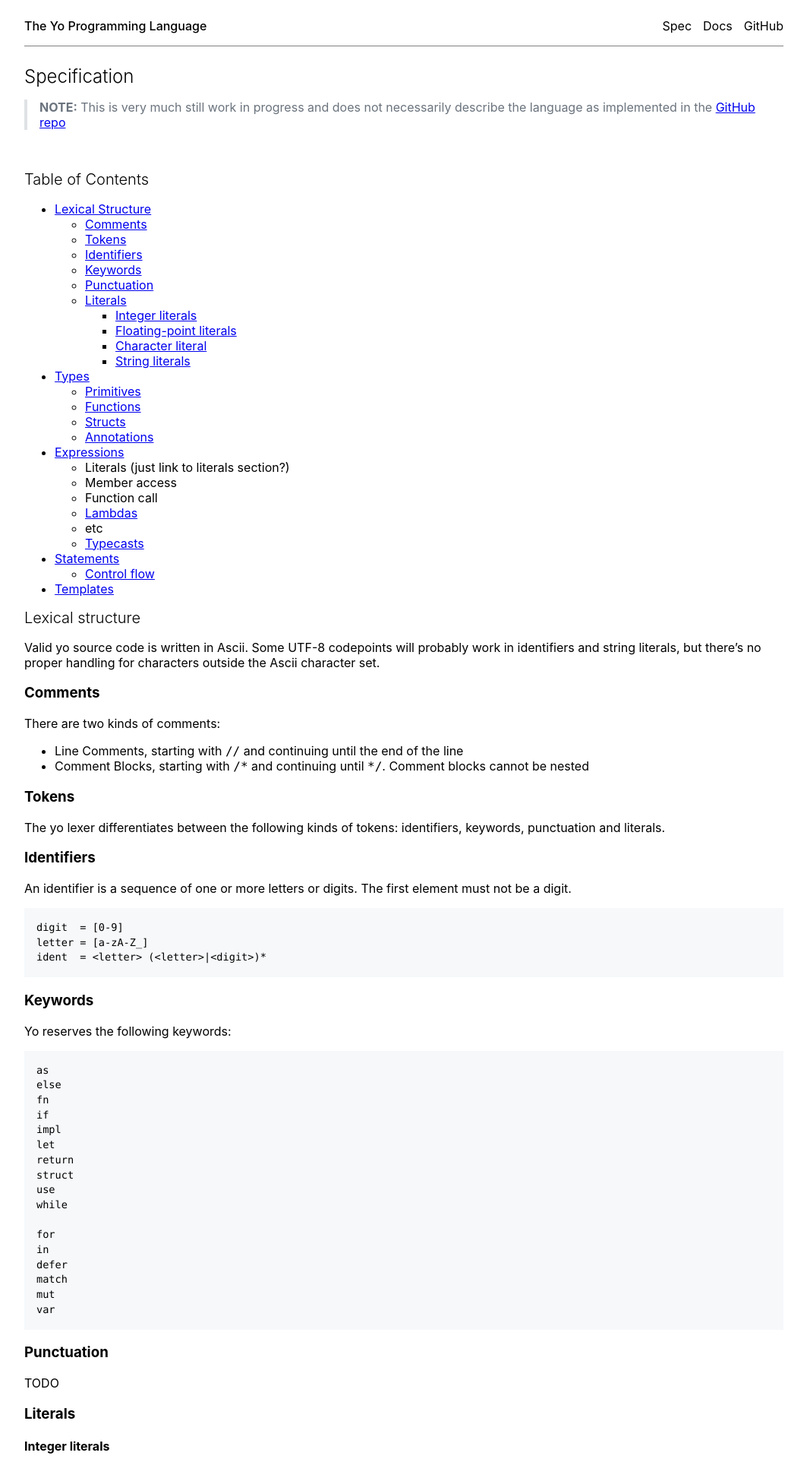
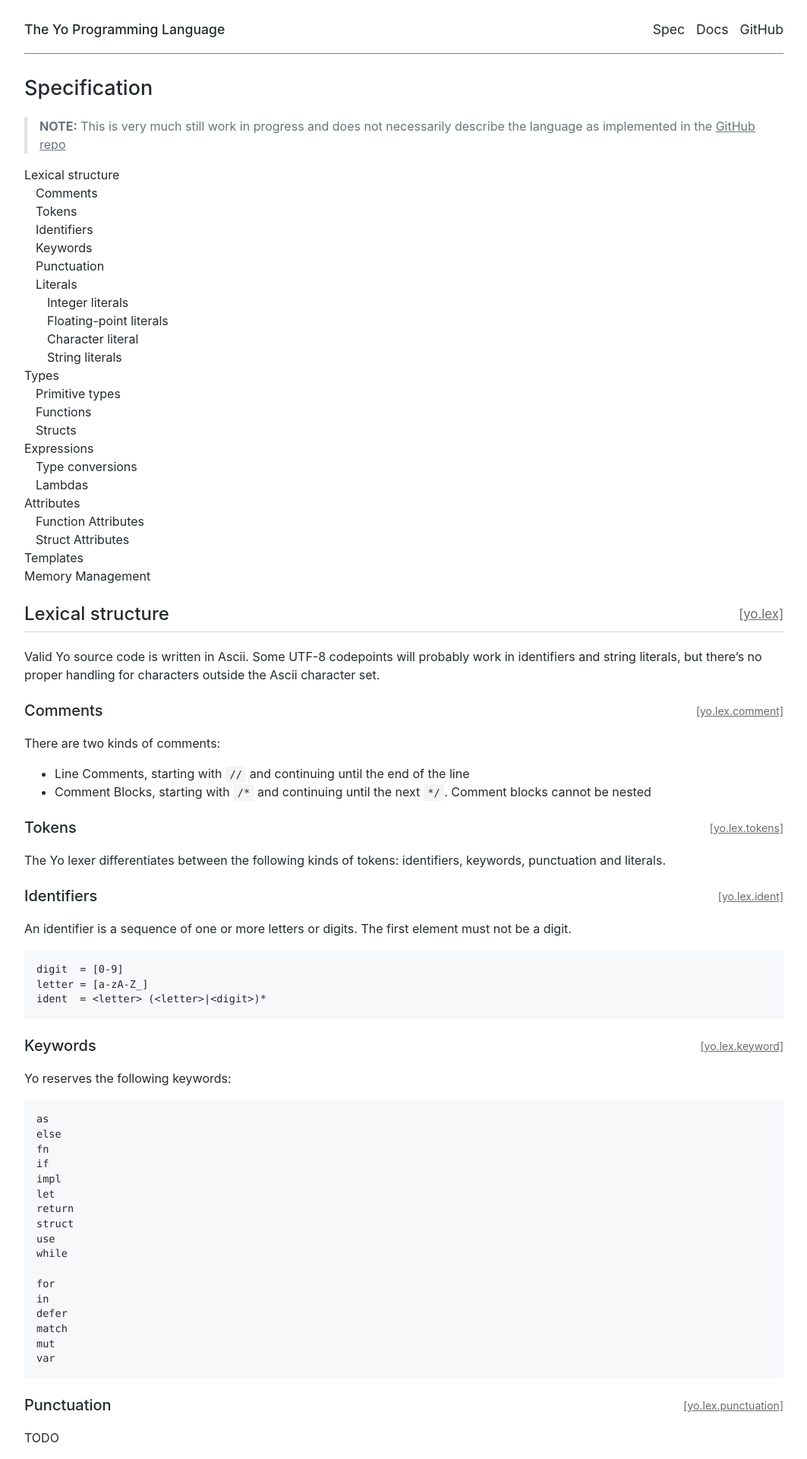
Before and after one commit to lukaskollmer/yo, a Jekyll site: the page built from docs/spec.md, in a window 1280 px wide. Shown: the top 1920 px of the page at 76% size, without its empty margins (108-1171 px from the left). Built offline with Jekyll 4.4.1, drawn with Linux system fonts in a browser that asks for light colours; some of the changed text lies outside the part shown.

Commit message:
update docs
- index.html
- automatually generated spec sections
- footer
- etc

````diff
--- a/docs/_config.yml
+++ b/docs/_config.yml
@@ -15,7 +15,7 @@
 # in the templates via {{ site.myvariable }}.
 title: The Yo Programming Language
 description: >- # this means to ignore newlines until "baseurl:"
-  The Yo Programming Language
+  Yo is a compiled programming language with strong static typing
 baseurl: "/"
 url: "https://yo-lang.net"
 
--- /dev/null
+++ b/docs/_includes/footer.html
@@ -0,0 +1,7 @@
+<footer class="container site-footer">
+    <p>© <span id="copyright-year">2018</span> <a class="casual" href="https://lukaskollmer.me">Lukas Kollmer</a></p>
+</footer>
+
+<script>
+document.getElementById('copyright-year').innerText = `${new Date().getFullYear()}`
+</script>
--- a/docs/_includes/head.html
+++ b/docs/_includes/head.html
@@ -3,13 +3,12 @@
     <meta http-equiv="X-UA-Compatible" content="ie=edge">
     <meta name="viewport" content="width=device-width, initial-scale=1.0">
 
-    <title>
     {% if page.title == "Home" %}
-        {{ site.title }}
+    <title>{{ site.title }}</title>
     {% else %}
-        {{ page.title }} &middot; {{ site.title }}
+    <title>{{ page.title }} &middot; {{ site.title }}</title>
     {% endif %}
-    </title>
+    <meta name="description" content="{{ page.description | default: site.description }}">
 
     <link rel="stylesheet" href="{{ '/static/main.css' | relative_url }}">
     <link rel="stylesheet" href="{{ '/static/highlighting.css' | relative_url }}">
--- a/docs/_includes/header.html
+++ b/docs/_includes/header.html
@@ -1,12 +1,14 @@
 <header class="site-header" role="banner">
     <div class="container site-header-content">
         <div class="site-header-left">
-            <p class="site-header-link"><a href="/">The Yo Programming Language</a></p>
+            <p class="site-header-link"><a class="casual" href="/">The Yo Programming Language</a></p>
         </div>
         <div class="site-header-right">
-            <p class="site-header-link"><a href="/spec.html">Spec</a></p>
-            <p class="site-header-link"><a href="/docs/index.html">Docs</a></p>
-            <p class="site-header-link"><a href="https://gitbub.com/lukaskollmer/yo">GitHub</a></p>
+            <div class="site-header-right-links">
+                <p class="site-header-link"><a class="casual" href="/spec.html">Spec</a></p>
+                <p class="site-header-link"><a class="casual" href="/docs/index.html">Docs</a></p>
+                <p class="site-header-link"><a class="casual" href="https://github.com/lukaskollmer/yo">GitHub</a></p>
+            </div>
         </div>
     </div>
 </header>
--- a/docs/_layouts/default.html
+++ b/docs/_layouts/default.html
@@ -11,5 +11,6 @@
             {{ content }}
         </div>
     </div>
+    {% include footer.html %}
 </body>
 </html>
--- a/docs/spec.md
+++ b/docs/spec.md
@@ -5,60 +5,30 @@ title: Specification
 
 
 
-> **NOTE:** This is very much still work in progress and does not necessarily describe the language as implemented in the [GitHub repo](https://github.com/lukaskollmer/yo)
-
-<br/>
-
-<!--
-TODO: all sections should get unique `<a name="section_name"></a>` entry points to avoid ambiguity when linking to sections
-Problem: that means there needs to be some script to update/adjust the anchor links github inserts into the generated markdown
--->
-
-## Table of Contents
-
-- [Lexical Structure](#lexical-structure)
-  - [Comments](#comments)
-  - [Tokens](#tokens)
-  - [Identifiers](#identifiers)
-  - [Keywords](#keywords)
-  - [Punctuation](#punctuation)
-  - [Literals](#literals)
-    - [Integer literals](#integer-literals)
-    - [Floating-point literals](#floating-point-literals)
-    - [Character literal](#character-literal)
-    - [String literals](#string-literals)
-- [Types](#types)
-  - [Primitives](#primitive-types)
-  - [Functions](#functions)
-  - [Structs](#structs)
-  - [Annotations](#annotations)
-- [Expressions](#expressions)
-  - Literals (just link to literals section?)
-  - Member access
-  - Function call
-  - [Lambdas](#lambdas)
-  - etc
-  - [Typecasts](#typecasts)
-- [Statements](#statements)
-  - [Control flow](#control-flow)
-- [Templates](#templates)
+<!-- > **NOTE:** This is very much still work in progress and does not necessarily describe the language as implemented in the [GitHub repo](https://github.com/lukaskollmer/yo) -->
 
 
-## Lexical structure
-Valid yo source code is written in Ascii. Some UTF-8 codepoints will probably work in identifiers and string literals, but there's no proper handling for characters outside the Ascii character set.
+> **NOTE:** This is very much still work in progress and does not necessarily describe the language as implemented in the <a class="casual-underlined" href="https://github.com/lukaskollmer/yo">GitHub repo</a>
 
 
-### Comments
+<div id="toc"></div>
+
+
+<h2 sectionId="yo.lex">Lexical structure</h2>
+Valid Yo source code is written in Ascii. Some UTF-8 codepoints will probably work in identifiers and string literals, but there's no proper handling for characters outside the Ascii character set.
+
+
+<h3 sectionId="yo.lex.comment">Comments</h3>
 There are two kinds of comments:
 - Line Comments, starting with `//` and continuing until the end of the line
-- Comment Blocks, starting with `/*` and continuing until `*/`. Comment blocks cannot be nested
+- Comment Blocks, starting with `/*` and continuing until the next `*/`. Comment blocks cannot be nested
 
 
-### Tokens
-The yo lexer differentiates between the following kinds of tokens: identifiers, keywords, punctuation and literals.
+<h3 sectionId="yo.lex.tokens">Tokens</h3>
+The Yo lexer differentiates between the following kinds of tokens: identifiers, keywords, punctuation and literals.
 
 
-### Identifiers
+<h3 sectionId="yo.lex.ident">Identifiers</h3>
 An identifier is a sequence of one or more letters or digits. The first element must not be a digit.
 ```
 digit  = [0-9]
@@ -67,7 +37,7 @@ ident  = <letter> (<letter>|<digit>)*
 ```
 
 
-### Keywords
+<h3 sectionId="yo.lex.keyword">Keywords</h3>
 Yo reserves the following keywords:
 ```
 as
@@ -90,13 +60,13 @@ var
 ```
 
 
-### Punctuation
+<h3 sectionId="yo.lex.punctuation">Punctuation</h3>
 TODO
 
 
-### Literals
+<h3 sectionId="yo.lex.literals">Literals</h3>
 
-#### Integer literals
+<h4 sectionId="yo.lex.literals.int">Integer literals</h4>
 An integer literal is a sequence of digits. Depending on the prefix, the literal is interpreted as base 2, 8, 10 or 16.
 
 - Binary literals are prefixed with `0b` and can only contain the digits `0` and `1`
@@ -111,14 +81,14 @@ decimal_literal  =  [0-9]+        // base 10
 hex_literal      =  0x[0-9a-f]+   // base 16
 ```
 
-#### Floating-point literals
+<h4 sectionId="yo.lex.literals.float">Floating-point literals</h4>
 TODO
 
-#### Character literal
+<h4 sectionId="yo.lex.literals.char">Character literal</h4>
 A character literal is a valid ascii codepoint, enclosed by single quotes.
 TODO
 
-#### String literals
+<h4 sectionId="yo.lex.literals.string">String literals</h4>
 A string literal is a sequence of valid ascii codepoints enclosed by double quotes.
 There are multiple kinds of string literals:
 
@@ -143,42 +113,10 @@ br"a\nb"  ->  'a', '\', 'n', 'b'  type: *i8
 
 
 
-## Types
+<h2 sectionId="yo.types">Types</h2>
 
-### Primitive types
+<h3 sectionId="yo.types.primitive">Primitive types</h3>
 Yo defines the following primitive types:
-
-
-<!--
-| Typename | Size (bytes) | Description             | Valid values       |
-| :-------:| :----------: | :---------------------- | :----------------: |
-| `void`   | 0            | The void type           | n/a                |
-| `i8`     | 1            | 8-bit signed integer    | `-2^7  ... 2^7-1`  |
-| `i16`    | 2            | 16-bit signed integer   | `-2^15 ... 2^15-1` |
-| `i32`    | 4            | 32-bit signed integer   | `-2^31 ... 2^31-1` |
-| `i64`    | 8            | 64-bit signed integer   | `-2^63 ... 2^63-1` |
-| `u8`     | 1            | 8-bit unsigned integer  | `0 ... 2^8-1`      |
-| `u16`    | 2            | 16-bit unsigned integer | `0 ... 2^16-1`     |
-| `u32`    | 4            | 32-bit unsigned integer | `0 ... 2^32-1`     |
-| `u64`    | 8            | 64-bit unsigned integer | `0 ... 2^64-1`     |
-| `bool`   | 1            | The bool type           | `true`, `false`    |
-| `double` | 8            | TODO                    | TODO               | -->
-
-
-<!-- | Typename | Size (bytes) | Valid values       |
-| :-------:| :----------: | :----------------: |
-| `void`   | 0            | n/a                |
-| `i8`     | 1            | `-2^7  ... 2^7-1`  |
-| `i16`    | 2            | `-2^15 ... 2^15-1` |
-| `i32`    | 4            | `-2^31 ... 2^31-1` |
-| `i64`    | 8            | `-2^63 ... 2^63-1` |
-| `u8`     | 1            | `0 ... 2^8-1`      |
-| `u16`    | 2            | `0 ... 2^16-1`     |
-| `u32`    | 4            | `0 ... 2^32-1`     |
-| `u64`    | 8            | `0 ... 2^64-1`     |
-| `bool`   | 1            | `true`, `false`    |
-| `double` | 8            | TODO               | -->
-
 
 | Typename | Size (bytes) | Description           | Valid values             |
 | :------- | :----------- | :-------------------- | :----------------------- |
@@ -194,7 +132,7 @@ Yo defines the following primitive types:
 - Pointers can only point to types with a size > 0. The yo equivalent of C's `void*` is `*i8`
 
 
-### Functions
+<h3 sectionId="yo.types.fn">Functions</h3>
 - Functions are declared using the `fn` keyword, have a return type and can take zero or more parameters
 - Functions that omit the return type are assumed to return `void`
 
@@ -234,8 +172,7 @@ x
 
 
 
-
-### Structs
+<h3 sectionId="yo.types.struct">Structs</h3>
 Custom types can be defined using the `struct` keyword. All struct types are uniquely identified by their name. A struct type can have properties and a set of member functions (methods) associated with it. Member functions must be declared in a separate `impl` block.
 
 - Instance methods are type member functions that can be called on an instance of the type. They must take `self: typename` as their first parameter
@@ -263,34 +200,31 @@ impl Person {
 ```
 
 
-
-## Expressions
+<h2 sectionId="yo.expr">Expressions</h2>
 
 Every expression evaluates to a value of a specific type, which must be known at compile time.
 
-
-### Typecasts
+<h3 sectionId="yo.expr.cast">Type conversions</h3>
 
 #### static_cast type conversion
-The `static_cast<T>(<expr>)` intrinsic can be used to convert between related types
+The `static_cast<T>(<expr>)` intrinsic converts between related types
 
 #### reinterpret_cast pointer type conversion
-The `reinterpret_cast<T>(<expr>)` intrinsic can be used to convert between pointer types by reinterpreting the underlying bit pattern
+The `reinterpret_cast<T>(<expr>)` intrinsic converts between pointer types, by reinterpreting the underlying bit pattern
 
 
 
-
-### Lambdas
+<h3 sectionId="yo.expr.lambda">Lambdas</h3>
 A lambda expression constructs an anynomous function
 
 
 
 
 
-## Attributes
+<h2 sectionId="yo.attr">Attributes</h2>
 Attributes can be used to provide the compiler with additional knowledge about a declaration.
 
-### Function Attributes
+<h3 sectionId="yo.attr.fn">Function Attributes</h3>
 
 | Name    |      |
 | :------ | :--- |
@@ -330,8 +266,7 @@ printf(b"other string: %s\n", b"text");
 
 
 
-
-## Templates
+<h2 sectionId="yo.template">Templates</h2>
 Templates provide a way to declare a generic implementation of a struct or function.
 
 Templates don't exist "on their own": No code is generated when you only declare, but never use a template.
--- a/docs/static/highlighting.css
+++ b/docs/static/highlighting.css
@@ -8,6 +8,20 @@ pre, code {
     background-color: #f8f8f8;
 }
 
+
+.markdown-body code {
+    padding: 0.2em 0;
+    margin: 0;
+    font-size: 85%;
+    background-color: rgba(27, 31, 35, 0.05);
+    border-radius: 3px;
+}
+
+
+.markdown-body code::before, .markdown-body code::after {
+    letter-spacing: -0.2em;
+    content: "\00a0";
+}
 
 .markdown-body pre {
     word-wrap: normal;
@@ -42,8 +56,17 @@ pre, code {
     border: 0;
 }
 
+
+.markdown-body pre > code::before, .markdown-body pre > code::after {
+    content: unset;
+}
+
+
+
 :root {
     --color-keyword: #d73a49;
+    --color-function: #6f42c1;
+    --color-number: #005cc5;
 }
 
 
@@ -173,7 +196,8 @@ pre, code {
 }
 
 .highlight .m { /* Literal.Number */
-    color: #666666;
+    /* color: #666666; */
+    color: var(--color-number);
 }
 
 .highlight .s { /* Literal.String */
@@ -214,7 +238,7 @@ pre, code {
 
 .highlight .nf { /* Name.Function */
     color: #0000FF;
-    color: #6f42c1;
+    color: var(--color-function);
 }
 
 .highlight .nl { /* Name.Label */
@@ -222,8 +246,9 @@ pre, code {
 }
 
 .highlight .nn { /* Name.Namespace */
-    color: #0000FF;
-    font-weight: bold;
+    /* color: #0000FF; */
+    color: var(--color-function);
+    /* font-weight: bold; */
 }
 
 .highlight .nt { /* Name.Tag */
@@ -245,23 +270,28 @@ pre, code {
 }
 
 .highlight .mb { /* Literal.Number.Bin */
-    color: #666666;
+    /* color: #666666; */
+    color: var(--color-number);
 }
 
 .highlight .mf { /* Literal.Number.Float */
-    color: #666666;
+    /* color: #666666; */
+    color: var(--color-number);
 }
 
 .highlight .mh { /* Literal.Number.Hex */
-    color: #666666;
+    /* color: #666666; */
+    color: var(--color-number);
 }
 
 .highlight .mi { /* Literal.Number.Integer */
-    color: #666666;
+    /* color: #666666; */
+    color: var(--color-number);
 }
 
 .highlight .mo { /* Literal.Number.Oct */
-    color: #666666;
+    /* color: #666666; */
+    color: var(--color-number);
 }
 
 .highlight .sa { /* Literal.String.Affix */
--- a/docs/static/main.css
+++ b/docs/static/main.css
@@ -1,21 +1,105 @@
+* {
+    -webkit-text-size-adjust: 100%;
+}
+
 body {
     font-family: -apple-system, BlinkMacSystemFont, 'Segoe UI', Roboto, Oxygen, Ubuntu, Cantarell, 'Open Sans', 'Helvetica Neue', sans-serif;
 }
 
-p {
-    font-size: 16px;
-    line-height: 20px;
+
+
+.container {
+    max-width: 1000px;
+    margin-left: auto;
+    margin-right: auto;
+    line-height: 1.5;
+    color: #24292e;
 }
 
+
+
 h1 {
-    font-weight: 350;
-    font-size: 1.5em;
+    font-size: 27px;
+    font-weight: 450;
 }
 
 h2 {
-    font-weight: 350;
-    font-size: 1.25em;
+    font-size: 24px;
+    font-weight: 450;
 }
+
+h3 {
+    font-size: 20px;
+    font-weight: 450;
+}
+
+
+h3, h4, h5, h6 {
+    margin-bottom: 10px;
+}
+
+
+a.casual {
+    text-decoration: none;
+    color: inherit;
+}
+a.casual:hover {
+    text-decoration: underline;
+}
+
+a.casual-underlined {
+    color: inherit;
+}
+
+
+/* spec site */
+
+h1[sectionId], h2[sectionId], h3[sectionId], h4[sectionId], h5[sectionId], h6[sectionId] {
+    display: flex;
+    flex-direction: row;
+    justify-content: space-between;
+}
+
+.section-id {
+    font-size: 70%;
+    font-weight: normal;
+    display: inline-flex;
+    align-items: center;
+}
+.section-id a {
+    color: dimgray;
+}
+
+
+.toc-entry.h2:not(:first) {
+    margin-top: 5px;
+}
+.toc-entry.h3 {
+    margin-left: 15px;
+}
+.toc-entry.h4 {
+    margin-left: 30px;
+}
+.toc-entry.h5 {
+    margin-left: 45px;
+}
+.toc-entry.h6 {
+    margin-left: 60px;
+}
+
+
+
+
+
+
+
+
+
+
+
+
+
+
 
 
 .site-header {
@@ -30,22 +114,24 @@ h2 {
     justify-content: space-between;
 }
 
+.site-header-content p {
+    font-size: 1.1em;
+}
+
 .site-header-left {
     font-weight: 500;
 }
 
 .site-header-right {
     display: flex;
-    flex-direction: row;
-    justify-content: right;
+    flex-direction: column;
+    justify-content: center;;
 }
 
-.site-header-link a:not(:hover) {
-    text-decoration: none;
-}
-
-.site-header-link a {
-    color: black;
+.site-header-right-links {
+    display: inline-flex;
+    flex-direction: row;
+    align-content: space-between;
 }
 
 .site-header-link:not(:last-child) {
@@ -53,15 +139,29 @@ h2 {
 }
 
 
-div.container {
-    max-width: 1000px;
-    margin-left: auto;
-    margin-right: auto;
+
+
+
+
+.site-footer {
+    border-top: 1px solid lightgray;
+    text-align: center;
 }
 
 
+
+.markdown-body h1, .markdown-body h2 {
+    padding-bottom: 0.2em;
+    border-bottom: 1px solid lightgray;
+    /* #eaecef; */
+}
+
+
+
+
+
 /* todo add more */
-.markdown-body blockquote {
+.markdown-body blockquote, .markdown-body table {
     margin-top: 0;
     margin-bottom: 16px;
 }
@@ -77,3 +177,39 @@ blockquote {
     color: #6a737d;
     border-left: 0.25em solid #dfe2e5;
 }
+
+
+
+
+.markdown-body table {
+    display: block;
+    width: 100%;
+    overflow: auto;
+}
+
+table {
+    border-spacing: 0;
+    border-collapse: collapse;
+}
+
+.markdown-body table tr {
+    background-color: #fff;
+    border-top: 1px solid #c6cbd1;
+}
+
+.markdown-body table th {
+    font-weight: 600;
+}
+
+.markdown-body table th, .markdown-body table td {
+    padding: 6px 13px;
+    border: 1px solid #dfe2e5;
+}
+
+/* .markdown-body table tr {
+    background-color: #fff;
+    border-top: 1px solid #c6cbd1;
+} */
+.markdown-body table tr:nth-child(2n) {
+    background-color: #f6f8fa;
+}
--- /dev/null
+++ b/docs/static/spec-sections.js
@@ -0,0 +1,59 @@
+function LKCreateElement(tagName, attributes) {
+    const elem = document.createElement(tagName);
+
+    for (const [key, value] of Object.entries(attributes)) {
+        switch (key) {
+            case 'classList': elem.classList.add(...value); break;
+            case 'children':  Array.from(value).forEach(node => elem.appendChild(node));
+            default: elem[key] = value;
+        }
+    }
+    return elem;
+}
+
+function handleSpecSections() {
+    const toc = document.getElementById('toc');
+
+    for (const heading of document.querySelectorAll('h1, h2, h3, h4, h5, h6')) {
+        const sectionId = heading.getAttribute('sectionId');
+        if (sectionId === null) continue;
+
+        const sectionName = heading.textContent;
+        const sectionHref = `#${sectionId}`;
+        heading.id = sectionId;
+        heading.innerHTML = '';
+
+        // heading.appendChild(LKCreateElement('span', {
+        //     textContent: sectionName
+        // }));
+        heading.appendChild(LKCreateElement('a', {
+            classList: ['casual'],
+            href: sectionHref,
+            textContent: sectionName
+        }))
+
+
+        heading.appendChild(LKCreateElement('span', {
+            classList: ['section-id'],
+            children: [
+                LKCreateElement('a', {
+                    href: sectionHref,
+                    textContent: `[${sectionId}]`
+                })
+            ]
+        }));
+
+        toc.appendChild(LKCreateElement('div', {
+            children: [
+                LKCreateElement('a', {
+                    classList: ['casual', 'toc-entry', heading.tagName.toLowerCase()],
+                    href: sectionHref,
+                    textContent: sectionName
+                })
+            ]
+        }))
+    }
+}
+
+
+handleSpecSections();
````
Also changed, not shown: other parts of docs/spec.md (+9 -8 lines), docs/docs/index.md (added, +6 -0 lines), docs/index.md (+47 -11 lines).
